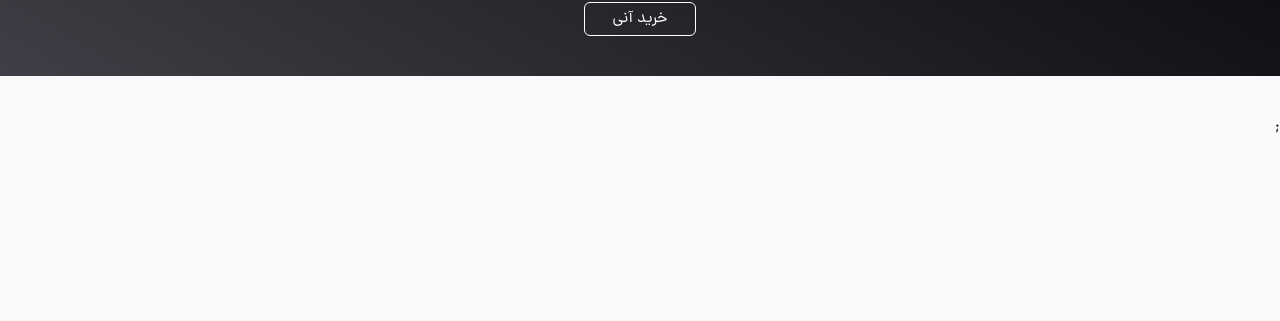
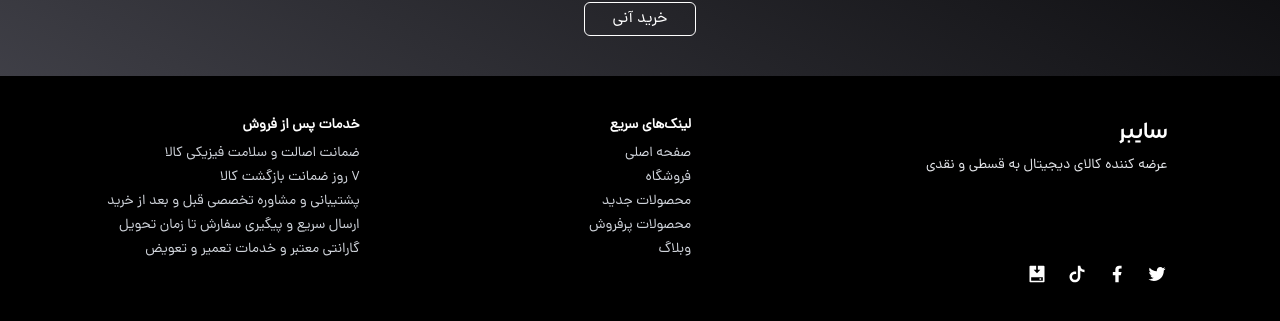
Before and after one commit to mariacnru/E-store, a React (Vite) app: page / in a window 1280 px wide. Shown: the part 2718-3039 px from the top of the page. Before the commit the page ends 2858 px from the top, so only its background shows below. Built offline with nearby package versions, Linux system fonts and the light colour scheme.

Commit message:
footer codded

```diff
--- a/src/App.jsx
+++ b/src/App.jsx
@@ -6,7 +6,7 @@ import WishlistProvider from "./context/WishlistContext";
 function App() {
   return (
     <WishlistProvider>
-      <RouterProvider router={router}></RouterProvider>;
+      <RouterProvider router={router}></RouterProvider>
     </WishlistProvider>
   );
 }
--- a/src/Pages/Home/components/FooterBanner.jsx
+++ b/src/Pages/Home/components/FooterBanner.jsx
@@ -2,7 +2,7 @@ import React from "react";
 
 function FooterBanner() {
   return (
-    <div className="text-center space-y-5 my-10 p-10 bg-linear-30 from-zinc-700 to-zinc-950">
+    <div className="text-center space-y-5 mt-10 p-10 bg-linear-30 from-zinc-700 to-zinc-950">
       <h3 className="font-morabbaMedium text-5xl text-white">
         از تخفیف جا نمونی
       </h3>
--- a/src/components/Footer/Footer.jsx
+++ b/src/components/Footer/Footer.jsx
@@ -1,9 +1,60 @@
-import React from 'react'
+import React from "react";
+import {
+  RiFacebookFill,
+  RiInstallFill,
+  RiTiktokFill,
+  RiTwitterFill,
+} from "react-icons/ri";
 
 function Footer() {
   return (
-    <div>Footer</div>
-  )
+    <div className="bg-black text-white lg:h-62 p-10 grid grid-cols-1 md:grid-cols-3 gap-y-10 gap-x-5 lg:*:justify-self-center">
+      <div className="flex flex-col justify-between gap-5 h-full">
+        <div className="space-y-2">
+          <h3 className="font-morabbaMedium text-2xl">سایبر</h3>
+          <p className="text-sm text-gray-200">
+            عرضه کننده کالای دیجیتال به قسطی و نقدی
+          </p>
+        </div>
+        <div className="flex items-center gap-5">
+          <span className="hover:text-(--accent) transition-colors cursor-pointer">
+            <RiTwitterFill size={20} />
+          </span>
+          <span className="hover:text-(--accent) transition-colors cursor-pointer">
+            <RiFacebookFill size={20} />
+          </span>
+          <span className="hover:text-(--accent) transition-colors cursor-pointer">
+            <RiTiktokFill size={20} />
+          </span>
+          <span className="hover:text-(--accent) transition-colors cursor-pointer">
+            <RiInstallFill size={20} />
+          </span>
+        </div>
+      </div>
+
+      <ul className="space-y-1 text-sm *:cursor-pointer *:not-first:hover:text-(--accent) *:not-[1]:transition-colors">
+        <li className="font-semibold mb-2"> لینک‌های سریع</li>
+        <li className="text-gray-300">صفحه اصلی</li>
+        <li className="text-gray-300">فروشگاه</li>
+        <li className="text-gray-300">محصولات جدید</li>
+        <li className="text-gray-300">محصولات پرفروش</li>
+        <li className="text-gray-300">وبلاگ</li>
+      </ul>
+
+      <ul className="space-y-1 text-sm *:cursor-pointer *:not-first:hover:text-(--accent) *:not-[1]:transition-colors">
+        <li className="font-semibold mb-2">خدمات پس از فروش</li>
+        <li className="text-gray-300">ضمانت اصالت و سلامت فیزیکی کالا</li>
+        <li className="text-gray-300">۷ روز ضمانت بازگشت کالا</li>
+        <li className="text-gray-300">
+          پشتیبانی و مشاوره تخصصی قبل و بعد از خرید
+        </li>
+        <li className="text-gray-300">
+          ارسال سریع و پیگیری سفارش تا زمان تحویل
+        </li>
+        <li className="text-gray-300">گارانتی معتبر و خدمات تعمیر و تعویض</li>
+      </ul>
+    </div>
+  );
 }
 
-export default Footer
+export default Footer;
--- a/src/components/Layout/EstoreLayout.jsx
+++ b/src/components/Layout/EstoreLayout.jsx
@@ -1,6 +1,7 @@
 import React from "react";
 import { Outlet } from "react-router";
 import Navbar from "../Navbar/Navbar";
+import Footer from "../Footer/Footer";
 
 function EstoreLayout() {
   return (
@@ -9,6 +10,7 @@ function EstoreLayout() {
       <main>
         <Outlet />
       </main>
+      <Footer />
     </section>
   );
 }
```
Also changed, not shown: src/Pages/About/About.jsx (added).
